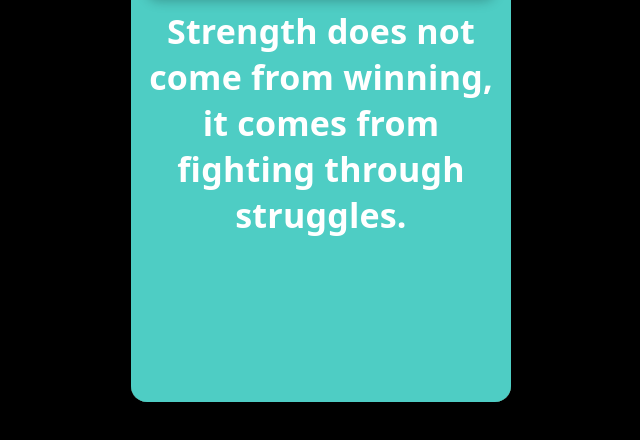
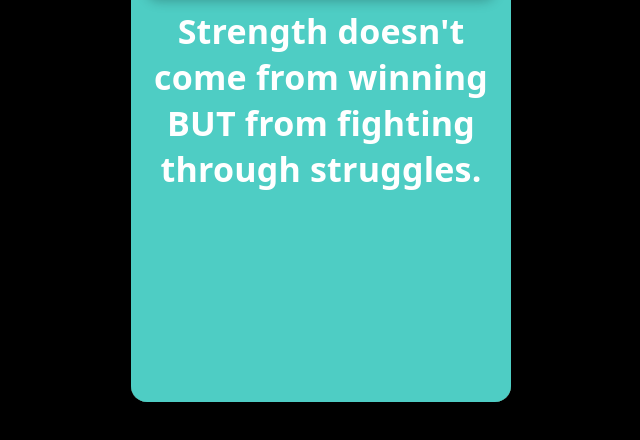
Before and after one commit to masomodigital/flipping-page, a plain HTML site: page index.html in a window 1280 px wide. Shown: the part 338-778 px from the top of the page, without its empty margins (319-959 px from the left). Drawn offline with Linux system fonts and the light colour scheme.

Commit message:
Update index.html

```diff
--- a/index.html
+++ b/index.html
@@ -139,7 +139,7 @@
   </div>
   <div class="page">
     <img src="https://i.imgur.com/TGugMXy.jpeg" alt="Motivation 2" class="card-img" />
-    <p>Strength does not come from winning, it comes from fighting through struggles.</p>
+    <p>Strength doesn't come from winning BUT from fighting through struggles.</p>
   </div>
   <div class="page">
     <img src="https://i.imgur.com/x8ABc91.jpeg" alt="Motivation 3" class="card-img" />
```
